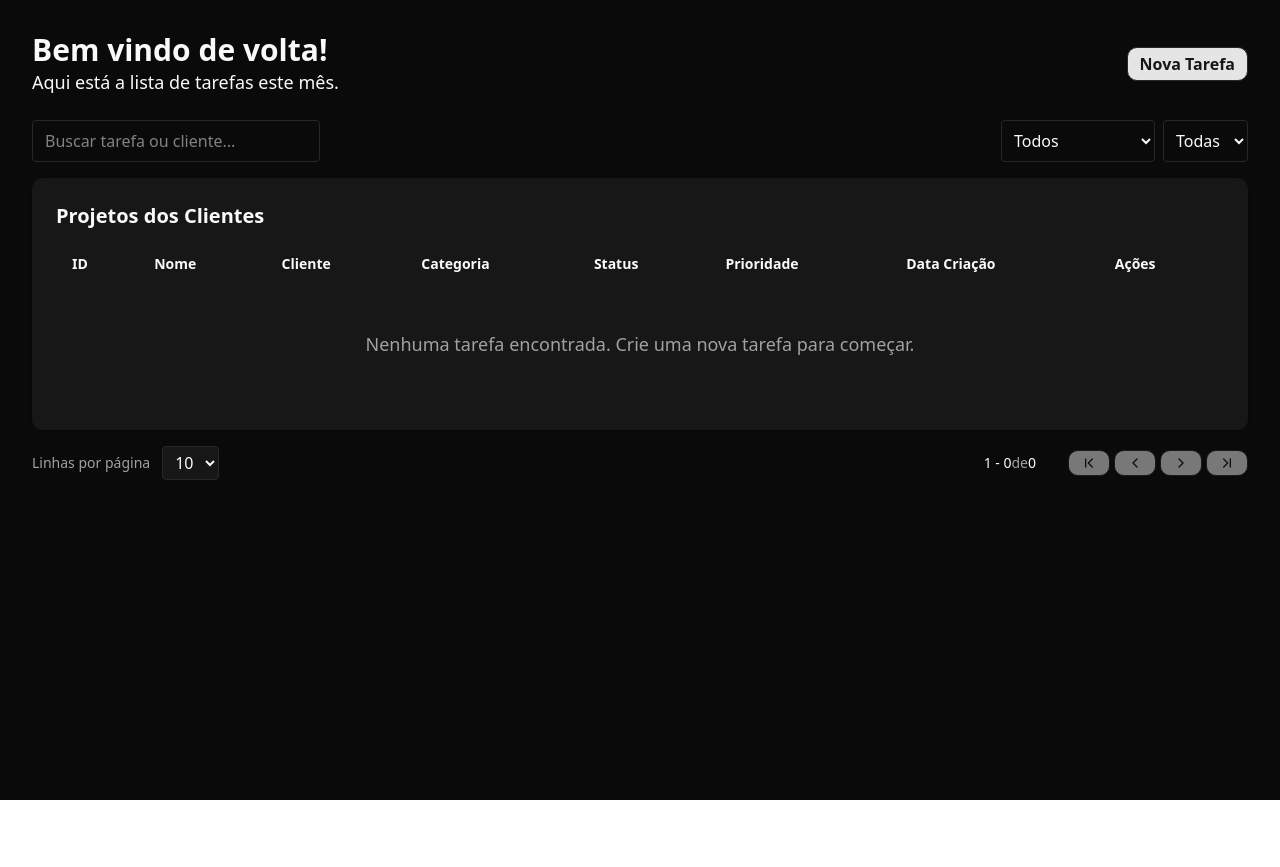
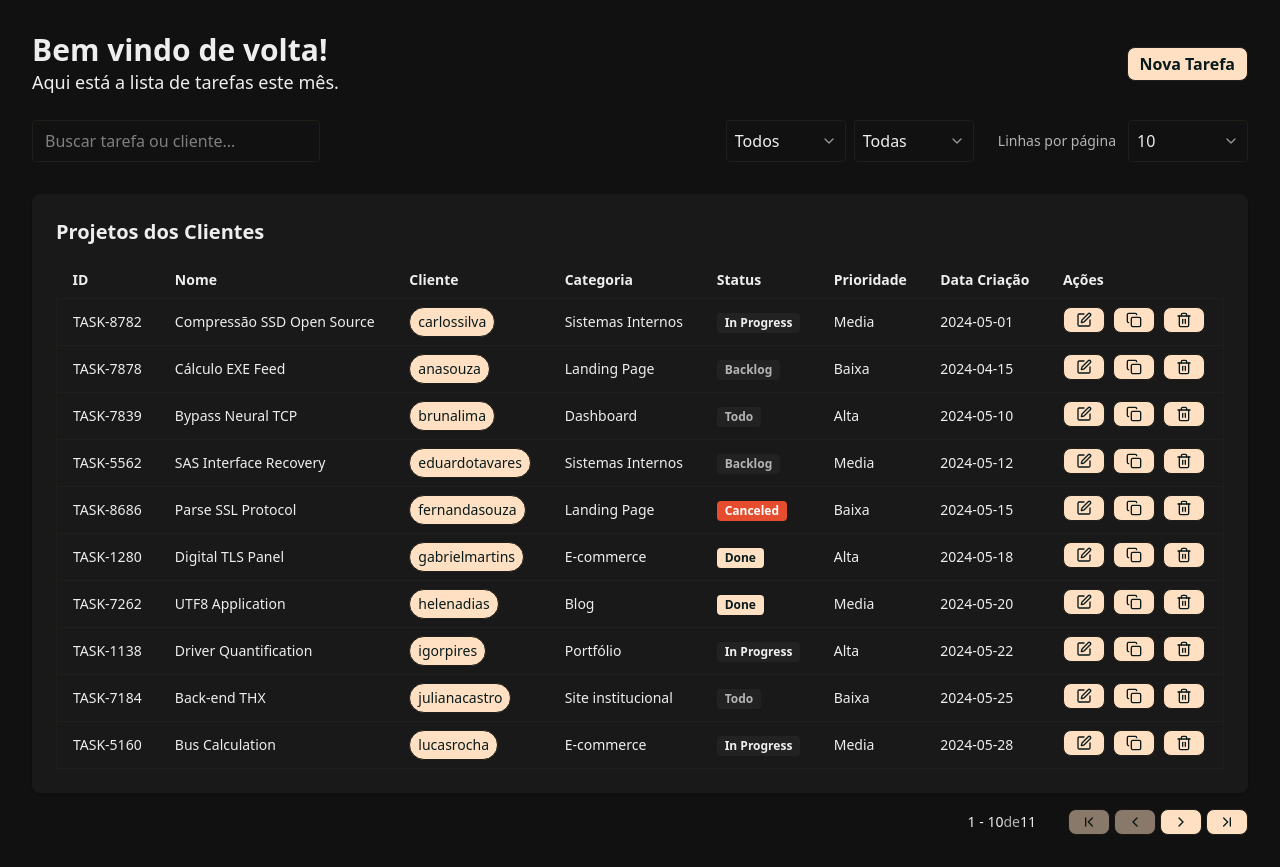
Before and after one commit to josevitor555/dashboardmcp, a React (Vite) app: page / in a window 1280 px wide. Before the commit the page ends 800 px from the top, so only its background shows below. Built offline with nearby package versions, Linux system fonts and the light colour scheme.

Commit message:
23/07/2025

```diff
--- a/src/App.tsx
+++ b/src/App.tsx
@@ -2,7 +2,7 @@
 import './App.css';
 import './index.css';
 
-// import { projetosMock } from './lib/projects-mock';
+import { projetosMock } from './lib/projects-mock';
 import { Edit, Copy, Trash2 } from 'lucide-react';
 
 // Adicionar importação do Avatar
@@ -11,11 +11,48 @@ import { Badge } from './lib/Badge';
 import type { Projeto } from './lib/projects-mock';
 import { ChevronFirst, ChevronLast, ChevronLeft, ChevronRight } from "lucide-react";
 import { motion, AnimatePresence } from 'framer-motion';
+import { ChevronDownIcon } from 'lucide-react';
 
+// DropdownMenu do Origin UI (adaptado)
+function DropdownMenu({ value, options, onChange, label }: { value: string; options: { value: string; label: string }[]; onChange: (v: string) => void; label: string }) {
+  const selected = options.find(opt => opt.value === value) || options[0];
+  const [open, setOpen] = React.useState(false);
+  return (
+    <div className="relative">
+      <button
+        type="button"
+        className="flex items-center justify-between border border-border rounded px-2 py-2 bg-background text-foreground w-full min-w-[120px]"
+        onClick={() => setOpen(o => !o)}
+        aria-haspopup="listbox"
+        aria-expanded={open}
+      >
+        <span>{selected.label}</span>
+        <ChevronDownIcon className="ml-2 opacity-60" size={16} aria-hidden="true" />
+      </button>
+      {open && (
+        <ul className="absolute z-10 mt-1 w-full bg-card border border-border rounded shadow-lg" role="listbox">
+          {options.map(opt => (
+            <li
+              key={opt.value}
+              className={`px-4 py-2 cursor-pointer hover:bg-muted ${opt.value === value ? 'font-bold' : ''}`}
+              role="option"
+              aria-selected={opt.value === value}
+              onClick={() => { onChange(opt.value); setOpen(false); }}
+            >
+              {opt.label}
+            </li>
+          ))}
+        </ul>
+      )}
+    </div>
+  );
+}
+
+// A component (Avatar)
 // Componente Avatar simplificado (mock do ShadCN)
 const Avatar = ({ src, alt, fallback }: { src?: string; alt?: string; fallback: string }) => (
   <button
-    className="flex items-center gap-2 border border-border rounded-full px-2 py-1 bg-[#fafafa] text-primary-foreground"
+    className="flex items-center gap-2 border border-border rounded-full px-2 py-1 bg-[#ffe0c2] text-primary-foreground"
     type="button"
     tabIndex={0}
     aria-label={`Cliente ${alt}`}
@@ -93,6 +130,7 @@ function getToday() {
   return new Date().toISOString().split('T')[0];
 }
 
+// A component (Modal)
 function ModalNovaTarefa({ open, onClose, onAdd }: { open: boolean; onClose: () => void; onAdd: (novoProjeto: any) => void }) {
   const [form, setForm] = React.useState({
     nome: '',
@@ -106,9 +144,11 @@ function ModalNovaTarefa({ open, onClose, onAdd }: { open: boolean; onClose: ()
     link: '',
     notas: '',
   });
+
   function handleChange(e: React.ChangeEvent<HTMLInputElement | HTMLTextAreaElement | HTMLSelectElement>) {
     setForm(f => ({ ...f, [e.target.name]: e.target.value }));
   }
+
   function handleSubmit(e: React.FormEvent) {
     e.preventDefault();
     const novoProjeto = {
@@ -129,6 +169,7 @@ function ModalNovaTarefa({ open, onClose, onAdd }: { open: boolean; onClose: ()
     onClose();
   }
   if (!open) return null;
+
   return (
     <div className="fixed inset-0 z-50 flex items-center justify-center bg-black/40">
       <form onSubmit={handleSubmit} className="bg-card rounded-lg shadow-lg p-6 w-full max-w-lg flex flex-col gap-4">
@@ -148,23 +189,32 @@ function ModalNovaTarefa({ open, onClose, onAdd }: { open: boolean; onClose: ()
         <div className="flex gap-2">
           <div className="flex flex-col gap-2 w-1/2">
             <label className="text-sm font-medium">Categoria</label>
-            <select name="categoria" value={form.categoria} onChange={handleChange} className="border border-border rounded px-2 py-2 bg-background text-foreground">
-              {categorias.map(cat => <option key={cat} value={cat}>{cat}</option>)}
-            </select>
+            <DropdownMenu
+              value={form.categoria}
+              options={categorias.map(c => ({ value: c, label: c }))}
+              onChange={v => setForm(f => ({ ...f, categoria: v }))}
+              label="Categoria"
+            />
           </div>
           <div className="flex flex-col gap-2 w-1/2">
             <label className="text-sm font-medium">Prioridade</label>
-            <select name="prioridade" value={form.prioridade} onChange={handleChange} className="border border-border rounded px-2 py-2 bg-background text-foreground">
-              {prioridadesDropdown.map(opt => <option key={opt.value} value={opt.value}>{opt.label}</option>)}
-            </select>
+            <DropdownMenu
+              value={form.prioridade}
+              options={prioridadesDropdown}
+              onChange={v => setForm(f => ({ ...f, prioridade: v }))}
+              label="Prioridade"
+            />
           </div>
         </div>
         <div className="flex gap-2">
           <div className="flex flex-col gap-2 w-1/2">
             <label className="text-sm font-medium">Status</label>
-            <select name="status" value={form.status} onChange={handleChange} className="border border-border rounded px-2 py-2 bg-background text-foreground">
-              {statusDropdown.map(opt => <option key={opt.value} value={opt.value}>{opt.label}</option>)}
-            </select>
+            <DropdownMenu
+              value={form.status}
+              options={statusDropdown}
+              onChange={v => setForm(f => ({ ...f, status: v }))}
+              label="Status"
+            />
           </div>
           <div className="flex flex-col gap-2 w-1/2">
             <label className="text-sm font-medium">Previsão de Entrega</label>
@@ -188,12 +238,13 @@ function ModalNovaTarefa({ open, onClose, onAdd }: { open: boolean; onClose: ()
   );
 }
 
+// Main component (App)
 const App = () => {
   const [search, setSearch] = React.useState('');
   const [status, setStatus] = React.useState('');
   const [prioridade, setPrioridade] = React.useState('');
-  // const [projetos, setProjetos] = React.useState(projetosMock);
-  const [projetos, setProjetos] = React.useState<Projeto[]>([]);
+  const [projetos, setProjetos] = React.useState(projetosMock);
+  // const [projetos, setProjetos] = React.useState<Projeto[]>([]);
 
   const projetosFiltrados = filterProjetos(projetos, search, status, prioridade);
 
@@ -235,7 +286,7 @@ const App = () => {
         </div>
         <button className="btn-primary whitespace-nowrap" onClick={() => setModalOpen(true)}>Nova Tarefa</button>
       </div>
-      <div className="flex flex-col md:flex-row md:items-center md:justify-between gap-4 mb-4">
+      <div className="flex flex-col md:flex-row md:items-center md:justify-between gap-4 mb-8">
         <input
           type="text"
           placeholder="Buscar tarefa ou cliente..."
@@ -244,24 +295,29 @@ const App = () => {
           className="border border-border rounded px-3 py-2 bg-background text-foreground focus:outline-none focus:ring-2 focus:ring-ring w-full md:w-72"
         />
         <div className="flex gap-2 items-center">
-          <select
+          <DropdownMenu
             value={status}
-            onChange={e => setStatus(e.target.value)}
-            className="border border-border rounded px-2 py-2 bg-background text-foreground focus:outline-none focus:ring-2 focus:ring-ring"
-          >
-            {statusOptions.map(opt => (
-              <option key={opt.value} value={opt.value}>{opt.label}</option>
-            ))}
-          </select>
-          <select
+            options={statusOptions}
+            onChange={setStatus}
+            label="Status"
+          />
+          <DropdownMenu
             value={prioridade}
-            onChange={e => setPrioridade(e.target.value)}
-            className="border border-border rounded px-2 py-2 bg-background text-foreground focus:outline-none focus:ring-2 focus:ring-ring"
-          >
-            {prioridadeOptions.map(opt => (
-              <option key={opt.value} value={opt.value}>{opt.label}</option>
-            ))}
-          </select>
+            options={prioridadeOptions}
+            onChange={setPrioridade}
+            label="Prioridade"
+          />
+          <div className="flex items-center gap-3 ml-4">
+            <label htmlFor="rowsPerPage" className="text-sm text-muted-foreground whitespace-nowrap">
+              Linhas por página
+            </label>
+            <DropdownMenu
+              value={String(rowsPerPage)}
+              options={[5, 10, 25, 50].map(n => ({ value: String(n), label: String(n) }))}
+              onChange={v => { setRowsPerPage(Number(v)); setPage(0); }}
+              label="Linhas por página"
+            />
+          </div>
         </div>
       </div>
       <div className="bg-card rounded-lg shadow p-6">
@@ -358,22 +414,6 @@ const App = () => {
         </div>
       </div>
       <div className="flex items-center justify-between gap-8 mt-4">
-        {/* Results per page */}
-        <div className="flex items-center gap-3">
-          <label htmlFor="rowsPerPage" className="text-sm text-muted-foreground">
-            Linhas por página
-          </label>
-          <select
-            id="rowsPerPage"
-            value={rowsPerPage}
-            onChange={handleRowsPerPageChange}
-            className="border border-border bg-card text-foreground rounded focus:outline-none focus:ring-2 focus:ring-primary px-2 py-1"
-          >
-            {[5, 10, 25, 50].map((n) => (
-              <option key={n} value={n}>{n}</option>
-            ))}
-          </select>
-        </div>
         {/* Page number information */}
         <div className="text-muted-foreground flex grow justify-end text-sm whitespace-nowrap">
           <span className="text-foreground">
--- a/src/index.css
+++ b/src/index.css
@@ -4,42 +4,42 @@
 @custom-variant dark (&:is(.dark *));
 
 :root {
-  --background: oklch(1 0 0);
-  --foreground: oklch(0.1450 0 0);
-  --card: oklch(1 0 0);
-  --card-foreground: oklch(0.1450 0 0);
-  --popover: oklch(1 0 0);
-  --popover-foreground: oklch(0.1450 0 0);
-  --primary: oklch(0.2050 0 0);
-  --primary-foreground: oklch(0.9850 0 0);
-  --secondary: oklch(0.9700 0 0);
-  --secondary-foreground: oklch(0.2050 0 0);
-  --muted: oklch(0.9700 0 0);
-  --muted-foreground: oklch(0.5560 0 0);
-  --accent: oklch(0.9700 0 0);
-  --accent-foreground: oklch(0.2050 0 0);
-  --destructive: oklch(0.5770 0.2450 27.3250);
-  --destructive-foreground: oklch(1 0 0);
-  --border: oklch(0.9220 0 0);
-  --input: oklch(0.9220 0 0);
-  --ring: oklch(0.7080 0 0);
-  --chart-1: oklch(0.8100 0.1000 252);
-  --chart-2: oklch(0.6200 0.1900 260);
-  --chart-3: oklch(0.5500 0.2200 263);
-  --chart-4: oklch(0.4900 0.2200 264);
-  --chart-5: oklch(0.4200 0.1800 266);
-  --sidebar: oklch(0.9850 0 0);
-  --sidebar-foreground: oklch(0.1450 0 0);
-  --sidebar-primary: oklch(0.2050 0 0);
-  --sidebar-primary-foreground: oklch(0.9850 0 0);
-  --sidebar-accent: oklch(0.9700 0 0);
-  --sidebar-accent-foreground: oklch(0.2050 0 0);
-  --sidebar-border: oklch(0.9220 0 0);
-  --sidebar-ring: oklch(0.7080 0 0);
+  --background: oklch(0.9821 0 0);
+  --foreground: oklch(0.2435 0 0);
+  --card: oklch(0.9911 0 0);
+  --card-foreground: oklch(0.2435 0 0);
+  --popover: oklch(0.9911 0 0);
+  --popover-foreground: oklch(0.2435 0 0);
+  --primary: oklch(0.4341 0.0392 41.9938);
+  --primary-foreground: oklch(1.0000 0 0);
+  --secondary: oklch(0.9200 0.0651 74.3695);
+  --secondary-foreground: oklch(0.3499 0.0685 40.8288);
+  --muted: oklch(0.9521 0 0);
+  --muted-foreground: oklch(0.5032 0 0);
+  --accent: oklch(0.9310 0 0);
+  --accent-foreground: oklch(0.2435 0 0);
+  --destructive: oklch(0.6271 0.1936 33.3390);
+  --destructive-foreground: oklch(1.0000 0 0);
+  --border: oklch(0.8822 0 0);
+  --input: oklch(0.8822 0 0);
+  --ring: oklch(0.4341 0.0392 41.9938);
+  --chart-1: oklch(0.4341 0.0392 41.9938);
+  --chart-2: oklch(0.9200 0.0651 74.3695);
+  --chart-3: oklch(0.9310 0 0);
+  --chart-4: oklch(0.9367 0.0523 75.5009);
+  --chart-5: oklch(0.4338 0.0437 41.6746);
+  --sidebar: oklch(0.9881 0 0);
+  --sidebar-foreground: oklch(0.2645 0 0);
+  --sidebar-primary: oklch(0.3250 0 0);
+  --sidebar-primary-foreground: oklch(0.9881 0 0);
+  --sidebar-accent: oklch(0.9761 0 0);
+  --sidebar-accent-foreground: oklch(0.3250 0 0);
+  --sidebar-border: oklch(0.9401 0 0);
+  --sidebar-ring: oklch(0.7731 0 0);
   --font-sans: ui-sans-serif, system-ui, -apple-system, BlinkMacSystemFont, 'Segoe UI', Roboto, 'Helvetica Neue', Arial, 'Noto Sans', sans-serif, 'Apple Color Emoji', 'Segoe UI Emoji', 'Segoe UI Symbol', 'Noto Color Emoji';
   --font-serif: ui-serif, Georgia, Cambria, "Times New Roman", Times, serif;
   --font-mono: ui-monospace, SFMono-Regular, Menlo, Monaco, Consolas, "Liberation Mono", "Courier New", monospace;
-  --radius: 0.625rem;
+  --radius: 0.5rem;
   --shadow-2xs: 0 1px 3px 0px hsl(0 0% 0% / 0.05);
   --shadow-xs: 0 1px 3px 0px hsl(0 0% 0% / 0.05);
   --shadow-sm: 0 1px 3px 0px hsl(0 0% 0% / 0.10), 0 1px 2px -1px hsl(0 0% 0% / 0.10);
@@ -53,42 +53,42 @@
 }
 
 .dark {
-  --background: oklch(0.1450 0 0);
-  --foreground: oklch(0.9850 0 0);
-  --card: oklch(0.2050 0 0);
-  --card-foreground: oklch(0.9850 0 0);
-  --popover: oklch(0.2690 0 0);
-  --popover-foreground: oklch(0.9850 0 0);
-  --primary: oklch(0.9220 0 0);
-  --primary-foreground: oklch(0.2050 0 0);
-  --secondary: oklch(0.2690 0 0);
-  --secondary-foreground: oklch(0.9850 0 0);
-  --muted: oklch(0.2690 0 0);
-  --muted-foreground: oklch(0.7080 0 0);
-  --accent: oklch(0.3710 0 0);
-  --accent-foreground: oklch(0.9850 0 0);
-  --destructive: oklch(0.7040 0.1910 22.2160);
-  --destructive-foreground: oklch(0.9850 0 0);
-  --border: oklch(0.2750 0 0);
-  --input: oklch(0.3250 0 0);
-  --ring: oklch(0.5560 0 0);
-  --chart-1: oklch(0.8100 0.1000 252);
-  --chart-2: oklch(0.6200 0.1900 260);
-  --chart-3: oklch(0.5500 0.2200 263);
-  --chart-4: oklch(0.4900 0.2200 264);
-  --chart-5: oklch(0.4200 0.1800 266);
-  --sidebar: oklch(0.2050 0 0);
-  --sidebar-foreground: oklch(0.9850 0 0);
-  --sidebar-primary: oklch(0.4880 0.2430 264.3760);
-  --sidebar-primary-foreground: oklch(0.9850 0 0);
-  --sidebar-accent: oklch(0.2690 0 0);
-  --sidebar-accent-foreground: oklch(0.9850 0 0);
-  --sidebar-border: oklch(0.2750 0 0);
-  --sidebar-ring: oklch(0.4390 0 0);
+  --background: oklch(0.1776 0 0);
+  --foreground: oklch(0.9491 0 0);
+  --card: oklch(0.2134 0 0);
+  --card-foreground: oklch(0.9491 0 0);
+  --popover: oklch(0.2134 0 0);
+  --popover-foreground: oklch(0.9491 0 0);
+  --primary: oklch(0.9247 0.0524 66.1732);
+  --primary-foreground: oklch(0.2029 0.0240 200.1962);
+  --secondary: oklch(0.3163 0.0190 63.6992);
+  --secondary-foreground: oklch(0.9247 0.0524 66.1732);
+  --muted: oklch(0.2520 0 0);
+  --muted-foreground: oklch(0.7699 0 0);
+  --accent: oklch(0.2850 0 0);
+  --accent-foreground: oklch(0.9491 0 0);
+  --destructive: oklch(0.6271 0.1936 33.3390);
+  --destructive-foreground: oklch(1.0000 0 0);
+  --border: oklch(0.2351 0.0115 91.7467);
+  --input: oklch(0.4017 0 0);
+  --ring: oklch(0.9247 0.0524 66.1732);
+  --chart-1: oklch(0.9247 0.0524 66.1732);
+  --chart-2: oklch(0.3163 0.0190 63.6992);
+  --chart-3: oklch(0.2850 0 0);
+  --chart-4: oklch(0.3481 0.0219 67.0001);
+  --chart-5: oklch(0.9245 0.0533 67.0855);
+  --sidebar: oklch(0.2103 0.0059 285.8852);
+  --sidebar-foreground: oklch(0.9674 0.0013 286.3752);
+  --sidebar-primary: oklch(0.4882 0.2172 264.3763);
+  --sidebar-primary-foreground: oklch(1.0000 0 0);
+  --sidebar-accent: oklch(0.2739 0.0055 286.0326);
+  --sidebar-accent-foreground: oklch(0.9674 0.0013 286.3752);
+  --sidebar-border: oklch(0.2739 0.0055 286.0326);
+  --sidebar-ring: oklch(0.8711 0.0055 286.2860);
   --font-sans: ui-sans-serif, system-ui, -apple-system, BlinkMacSystemFont, 'Segoe UI', Roboto, 'Helvetica Neue', Arial, 'Noto Sans', sans-serif, 'Apple Color Emoji', 'Segoe UI Emoji', 'Segoe UI Symbol', 'Noto Color Emoji';
   --font-serif: ui-serif, Georgia, Cambria, "Times New Roman", Times, serif;
   --font-mono: ui-monospace, SFMono-Regular, Menlo, Monaco, Consolas, "Liberation Mono", "Courier New", monospace;
-  --radius: 0.625rem;
+  --radius: 0.5rem;
   --shadow-2xs: 0 1px 3px 0px hsl(0 0% 0% / 0.05);
   --shadow-xs: 0 1px 3px 0px hsl(0 0% 0% / 0.05);
   --shadow-sm: 0 1px 3px 0px hsl(0 0% 0% / 0.10), 0 1px 2px -1px hsl(0 0% 0% / 0.10);
```
Also changed, not shown: 1 other file (tests, documents, lock files or other folders).
